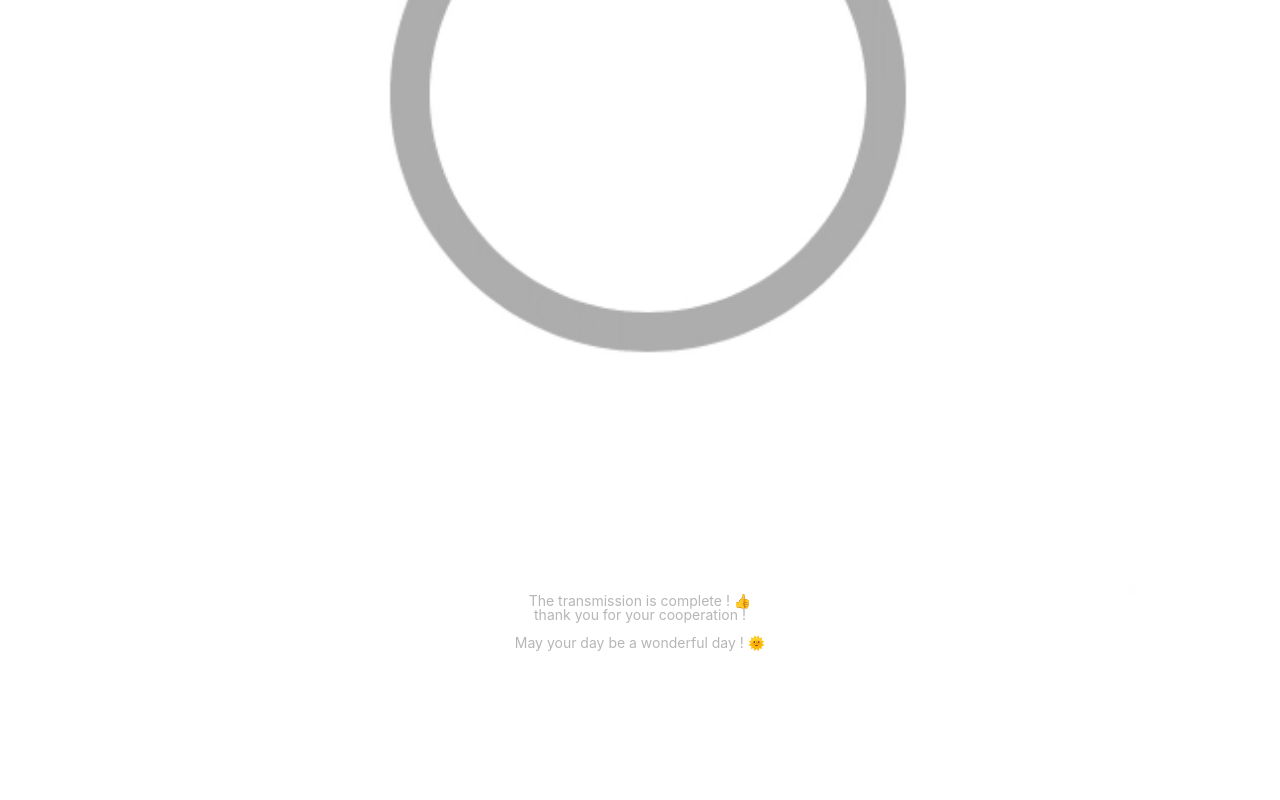
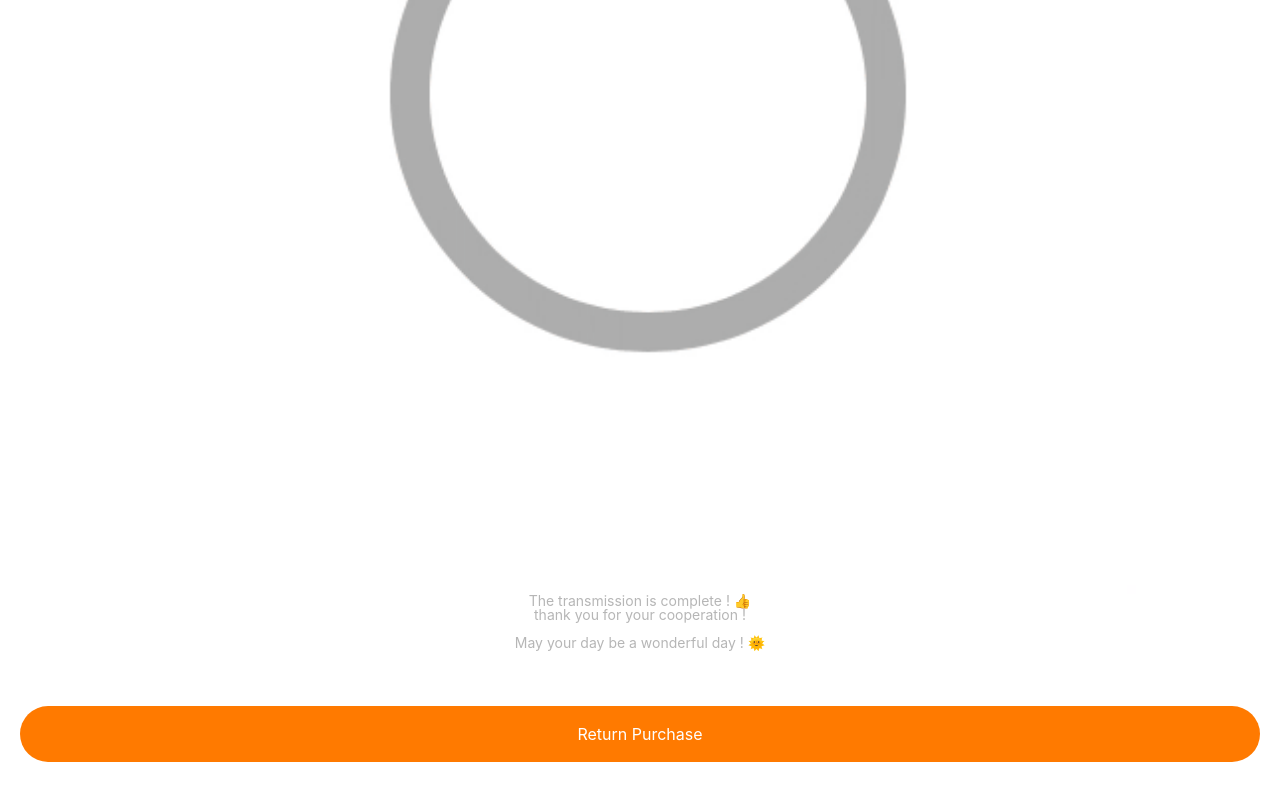
Before and after one commit to mym-works/CommonFeePlan, a Next.js app in the folder app/: page /thanks in a window 1280 px wide. Shown: the part 506-1306 px from the top of the page. Before the commit the page ends 1236 px from the top, so only its background shows below. Built offline with nearby package versions, Linux system fonts and the light colour scheme.

Commit message:
Thanksに戻るボタンを追加 #17

```diff
--- a/app/src/pages/thanks.tsx
+++ b/app/src/pages/thanks.tsx
@@ -1,13 +1,22 @@
+import { useRouter } from "next/router";
 import Layout from '../components/layout'
+import utilStyles from "../styles/utils.module.css";
 
 const pageName = 'Thank you !!'
 
 export default function Home() {
+  const router = useRouter();
+  const back = () => {
+    router.push('purchase');
+  }
   return (
     <div className="mt-10 text-center">
       <Layout pageName={pageName}>
         <img className="-mt-10 mx-auto w-4/5" src="/images/thanks-anim.gif" />
-        <p className="mb-10 leading-none text-sm text-gray">The transmission is complete ! 👍<br />thank you for your cooperation !<br /><br />May your day be a wonderful day ! 🌞</p>
+        <p className="mb-14 leading-none text-sm text-gray">The transmission is complete ! 👍<br />thank you for your cooperation !<br /><br />May your day be a wonderful day ! 🌞</p>
+        <button className={utilStyles["btn-submit"]} onClick={back}>
+          Return Purchase
+        </button>
       </Layout>
     </div>
   )
```
